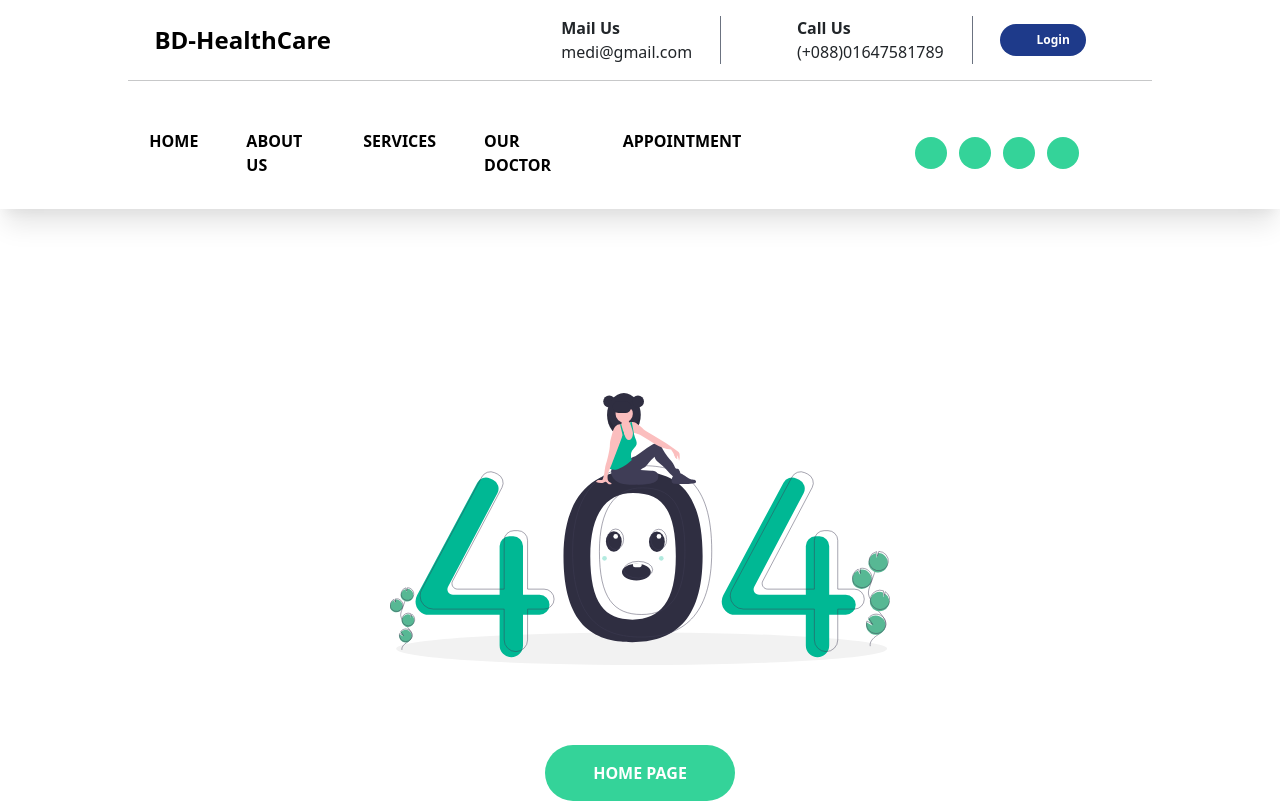
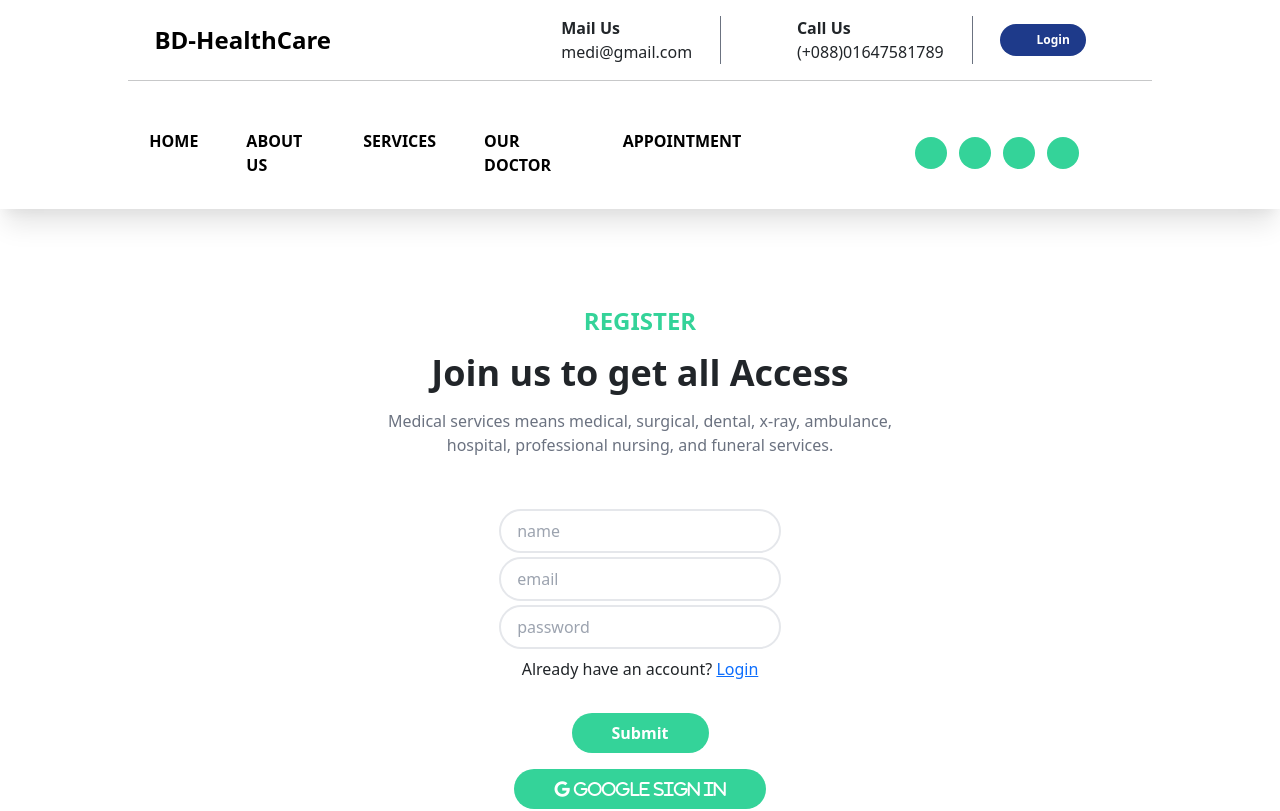
Before and after one commit to MusfiqueHasan/BD-HealthCare, a React (Create React App) app: page /register in a window 1280 px wide. Shown: the top 811 px of the page. Built offline with nearby package versions, Linux system fonts and the light colour scheme; no server answers; some icons are missing.

Commit message:
registration page added

```diff
--- a/src/App.js
+++ b/src/App.js
@@ -12,6 +12,7 @@ import Doctors from "./components/Doctors/Doctors";
 import Footer from "./components/Footer/Footer";
 import './App.css'
 import Appointment from "./components/Appointment/Appointment";
+import Register from "./components/Register/Register";
 function App() {
   return (
     <div className="App">
@@ -23,10 +24,11 @@ function App() {
             <Route path="/home"><Home /></Route>
             <Route path="/about"><About /></Route>
             <PrivateRoute path="/services"><Services /></PrivateRoute>
-            <Route path="/single-service/:id"><SingleService /></Route>
+            <PrivateRoute path="/single-service/:id"><SingleService /></PrivateRoute>
             <PrivateRoute path="/appointment"><Appointment /></PrivateRoute>
             <PrivateRoute path="/doctors"><Doctors /></PrivateRoute>
             <Route path="/login"><Login /></Route>
+            <Route path="/register"><Register /></Route>
             <Route path="*"><Error /></Route>
           </Switch>
           <Footer />
--- a/src/components/Login/Login.js
+++ b/src/components/Login/Login.js
@@ -18,18 +18,14 @@ const Login = () => {
     }
     return (
         <div>
-            <div className="flex flex-col justify-center items-center pt-24 ">
+            <section className="flex flex-col justify-center items-center pt-24 ">
                 <p className="text-green-400 text-2xl font-bold uppercase">Login</p>
                 <p className="font-semibold text-4xl">Join us to get all Access</p>
                 <p className="w-2/5 text-center text-gray-500">Medical services means medical, surgical, dental, x-ray, ambulance, hospital, professional nursing, and funeral services.</p>
-            </div>
+            </section>
             <form className="my-8 mx-72 flex flex-col justify-center items-center" onSubmit={handleSubmit(onSubmit)}>
                 <input className="py-2 px-3 mt-1 w-2/5 rounded-full border-2" placeholder="name" defaultValue={user.displayName} {...register("name")} />
                 <input className="py-2 px-3 mt-1 w-2/5 rounded-full border-2" placeholder="email" defaultValue={user.email} {...register("email", { required: true })} />
-                {/* <input className="py-2 px-3 mt-1 w-2/5 rounded-full border-2" placeholder="Address" defaultValue="" {...register("address")} />
-                <input className="p-2 mt-1 w-2/5 rounded-full border-2" placeholder="Phone" defaultValue="" {...register("phone")} />
-                <input className="p-2 mt-1 w-2/5 rounded-full border-2" placeholder="City" defaultValue="" {...register("city")} />
-                {errors.email && <span className=" text-red-600">This field is required</span>} */}
                 <p className="mt-2">If you have not any account? <Link to="/register">Register</Link> </p>
                 <input className="py-2 px-10 mt-3 bg-green-400 text-white font-semibold rounded-full" type="submit" />
                 <button
--- /dev/null
+++ b/src/components/Register/Register.js
@@ -0,0 +1,46 @@
+import React from 'react';
+import { useForm } from "react-hook-form";
+import { Link } from 'react-router-dom';
+import useAuth from '../../hooks/useAuth';
+
+const Register = () => {
+    const { register, formState: { errors } } = useForm();
+
+    const { user, handleGoogleLogin } = useAuth();
+
+
+    return (
+        <div>
+            <section className="flex flex-col justify-center items-center pt-24 ">
+                <p className="text-green-400 text-2xl font-bold uppercase">Register</p>
+                <p className="font-semibold text-4xl">Join us to get all Access</p>
+                <p className="w-2/5 text-center text-gray-500">Medical services means medical, surgical, dental, x-ray, ambulance, hospital, professional nursing, and funeral services.</p>
+            </section>
+            <form className="my-8 mx-72 flex flex-col justify-center items-center" >
+                <input
+                    className="py-2 px-3 mt-1 w-2/5 rounded-full border-2" placeholder="name" defaultValue={user.displayName} {...register("name")} />
+
+                <input
+
+                    className="py-2 px-3 mt-1 w-2/5 rounded-full border-2" placeholder="email" defaultValue={user.email} {...register("email", { required: true })} />
+
+                <input
+                    type="password"
+
+                    className="py-2 px-3 mt-1 w-2/5 rounded-full border-2" placeholder="password" defaultValue="" {...register("password")} />
+
+
+
+                {errors.email && <span className=" text-red-600">This field is required</span>}
+                <p className="mt-2">Already have an account? <Link to="/login">Login</Link> </p>
+                <input className="py-2 px-10 mt-3 bg-green-400 text-white font-semibold rounded-full" type="submit" />
+                <button
+                    className="py-2 px-10 mt-3 bg-green-400 text-white font-semibold rounded-full"
+                    onClick={handleGoogleLogin}
+                ><i className="fab fa-google "> google Sign In</i></button>
+            </form>
+        </div >
+    );
+};
+
+export default Register;
```
Also changed, not shown: src/components/About/About.css (+0 -25 lines), src/hooks/useFirebase.js (+11 -4 lines).
